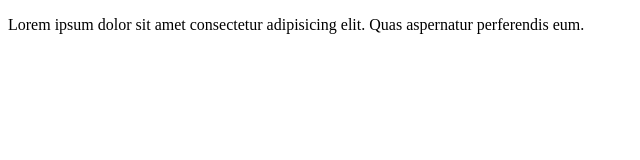
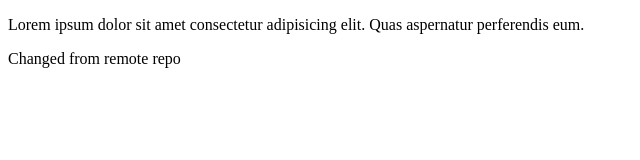
Before and after one commit to Prajjwal948/LetsDo, a plain HTML site: page index.html in a window 1280 px wide. Shown: the whole page, without its empty margins (0-640 px from the left). Drawn offline with Linux system fonts and the light colour scheme.

Commit message:
Update index.html

```diff
--- a/index.html
+++ b/index.html
@@ -7,5 +7,6 @@
 </head>
 <body>
     <p>Lorem ipsum dolor sit amet consectetur adipisicing elit. Quas aspernatur perferendis eum.</p>
+    <p>Changed from remote repo</p>
 </body>
 </html>
```
